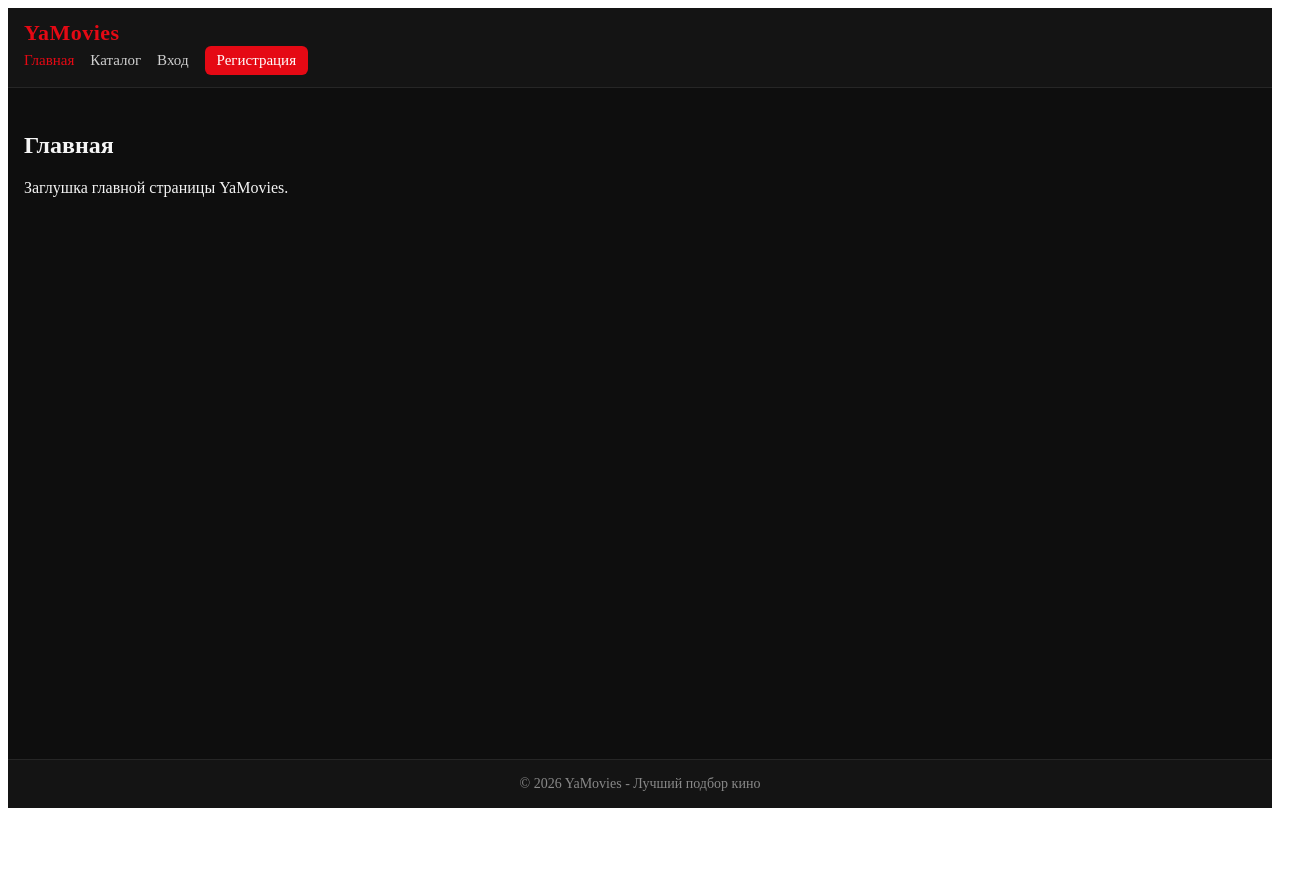
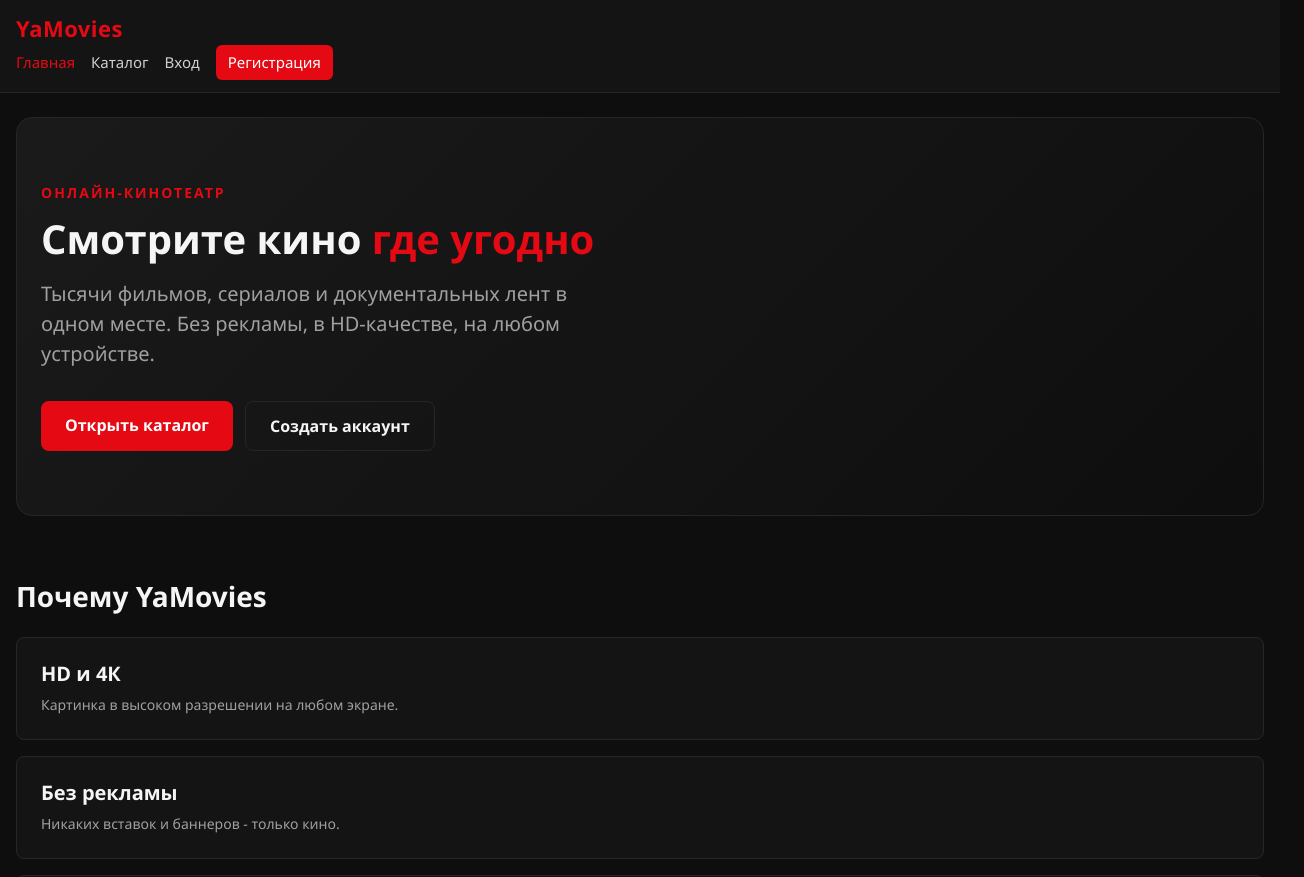
Before and after one commit to Yamik15/React_Project, a React (Vite) app in the folder ya-movies/: page / in a window 1280 px wide. Shown: the top 877 px of the page, 1304 px wide, since content can reach past the window. Before the commit the page ends 816 px from the top, so only its background shows below. Built offline with nearby package versions, Linux system fonts and the light colour scheme.

Commit message:
Added global styles & CSS variables & Main page

```diff
--- a/ya-movies/src/main.jsx
+++ b/ya-movies/src/main.jsx
@@ -1,6 +1,10 @@
 import { StrictMode } from 'react'
 import { createRoot } from 'react-dom/client'
 import { BrowserRouter } from 'react-router-dom'
+
+import './styles/variables.css'
+import './styles/global.css'
+
 import App from './App.jsx'
 
 createRoot(document.getElementById('root')).render(
--- /dev/null
+++ b/ya-movies/src/pages/HomePage/HomePage.css
@@ -0,0 +1,132 @@
+.home {
+    display: flex;
+    flex-direction: column;
+    gap: var(--space-8);
+}
+
+/* -- Hero -- */
+.home__hero {
+    background: linear-gradient(135deg, #1a1a1a 0%, #0e0e0e 100%);
+    border-radius: var(--radius-lg);
+    padding: var(--space-8) var(--space-5);
+    border: 1px solid var(--color-border);
+}
+
+.home__hero-content {
+    max-width: 720px;
+}
+
+.home__eyebrow {
+    color: var(--color-accent);
+    font-size: var(--font-size-sm);
+    font-weight: 600;
+    text-transform: uppercase;
+    letter-spacing: 2px;
+    margin-bottom: var(--space-3);
+}
+
+.home__title {
+    font-size: var(--font-size-2xl);
+    margin-bottom: var(--space-4);
+}
+
+.home__title-accent {
+    color: var(--color-accent);
+}
+
+.home__subtitle {
+    color: var(--color-text-muted);
+    font-size: var(--font-size-lg);
+    margin-bottom: var(--space-6);
+    max-width: 560px;
+}
+
+.home__actions {
+    display: flex;
+    flex-wrap: wrap;
+    gap: var(--space-3);
+}
+
+/* -- Кнопки */
+.home__btn {
+    display: inline-block;
+    padding: var(--space-3) var(--space-5);
+    border-radius: var(--radius-md);
+    font-weight: 600;
+    font-size: var(--font-size-base);
+    transition: transform 0.15s, background 0.2s;
+}
+
+.home__btn--primary {
+    background: var(--color-accent);
+    color: #ffffff;
+}
+
+.home__btn--primary-hover {
+    background: var(--color-accent-hover);
+    transform: translateY(-1px);
+}
+
+.home__btn--ghost {
+    border: 1px solid var(--color-border);
+    color: var(--color-text);
+}
+
+.home__btn--ghost-hover {
+    border-color: var(--color-accent);
+    color: var(--color-accent);
+}
+
+/* -- Features -- */
+.home__section-title {
+    font-size: var(--font-size-xl);
+    margin-bottom: var(--space-5);
+}
+
+.home__features-grid {
+    display: grid;
+    grid-template-columns: 1fr;
+    gap: var(--space-4);
+}
+
+.home__feature {
+    background: var(--color-surface);
+    border: 1px solid var(--color-border);
+    border-radius: var(--radius-md);
+    padding: var(--space-5);
+    transition: border-color 0.2s, transform 0.15s;
+}
+
+.home__feature:hover {
+    border-color: var(--color-accent);
+    transform: translateY(-2px);
+}
+
+.home__feature-title {
+    font-size: var(--font-size-lg);
+    margin-bottom: var(--space-2);
+}
+
+.home__feature-text {
+    color: var(--color-text-muted);
+    font-size: var(--font-size-sm);
+}
+
+/* -- CTA -- */
+.home__cta {
+    text-align: center;
+    background: var(--color-surface);
+    border: 1px solid var(--color-border);
+    border-radius: var(--radius-lg);
+    padding: var(--space-7) var(--space-5);
+}
+
+.home__cta-title {
+    font-size: var(--font-size-xl);
+    margin-bottom: var(--space-3);
+}
+
+.home__cta-text {
+    color: var(--color-text-muted);
+    margin-bottom: var(--space-5);
+}
--- a/ya-movies/src/pages/HomePage/HomePage.jsx
+++ b/ya-movies/src/pages/HomePage/HomePage.jsx
@@ -1,8 +1,48 @@
+import { Link } from "react-router-dom"
+import './HomePage.css'
+
 export default function HomePage() {
     return (
-        <section>
-            <h1>Главная</h1>
-            <p>Заглушка главной страницы YaMovies.</p>
-        </section>
+        <div className="home">
+            <section className="home__hero">
+                <div className="home__hero-content">
+                    <p className="home__eyebrow">Онлайн-кинотеатр</p>
+                    <h1 className="home__title">Смотрите кино <span className="home__title-accent">где угодно</span></h1>
+                    <p className="home__subtitle">Тысячи фильмов, сериалов и документальных лент в одном месте. Без рекламы, в HD-качестве, на любом устройстве.</p>
+                    <div className="home__actions">
+                        <Link to="/catalog" className="home__btn home__btn--primary">Открыть каталог</Link>
+                        <Link to="/register" className="home__btn home__btn--ghost">Создать аккаунт</Link>
+                    </div>
+                </div>
+            </section>
+
+            <section className="home__features">
+                <h2 className="home__section-title">Почему YaMovies</h2>
+                <div className="home__features-grid">
+                    <article className="home__feature">
+                        <h3 className="home__feature-title">HD и 4К</h3>
+                        <p className="home__feature-text">Картинка в высоком разрешении на любом экране.</p>
+                    </article>
+                    <article className="home__feature">
+                        <h3 className="home__feature-title">Без рекламы</h3>
+                        <p className="home__feature-text">Никаких вставок и баннеров - только кино.</p>
+                    </article>
+                    <article className="home__feature">
+                        <h3 className="home__feature-title">Свои подборки</h3>
+                        <p className="home__feature-text">Сохраняйте фильмы в избранное и смотрите позже.</p>
+                    </article>
+                    <article className="home__feature">
+                        <h3 className="home__feature-title">Любое устройство</h3>
+                        <p className="home__feature-">Телефон, планшет, ноутбук - интерфейс подстроится.</p>
+                    </article>
+                </div>
+            </section>
+
+            <section className="home__cta">
+                <h2 className="home__cta-title">Готовы начать?</h2>
+                <p className="home__cta-text">Зарегистрируйтесь за минуту - и получите доступ к каталогу.</p>
+                <Link to="/register" className="home__btn home__btn--primary">Зарегистрироваться</Link>
+            </section>
+        </div>
     )
 }
--- /dev/null
+++ b/ya-movies/src/styles/global.css
@@ -0,0 +1,70 @@
+*,
+*::before,
+*::after {
+    box-sizing: border-box;
+    margin: 0;
+    padding: 0;
+}
+
+html {
+    font-size: 16px;
+}
+
+body {
+    font-family: var(--font-base);
+    font-size: var(--font-size-base);
+    line-height: 1.5;
+    color: var(--color-text);
+    background-color: var(--color-bg);
+    -webkit-font-smoothing: antialised;
+    min-height: 100vh;
+}
+
+img {
+    max-width: 100%;
+    display: block;
+}
+
+button {
+    font-family: inherit;
+    font-size: inherit;
+    cursor: pointer;
+    border: none;
+    background: none;
+    color: inherit;
+}
+
+input,
+textarea,
+select {
+    font-family: inherit;
+    font-size: inherit;
+    color: inherit;
+}
+
+a {
+    color: inherit;
+    text-decoration: none;
+}
+
+ul,
+ol {
+    list-style: none;
+}
+
+h1, h2, h3, h4 {
+    line-height: 1.2;
+    font-weight: 700;
+}
+
+h1 {
+    font-size: var(--font-size-2xl);
+}
+
+h2 {
+    font-size: var(--font-size-xl);
+}
+
+h3 {
+    font-size: var(--font-size-lg);
+}
--- /dev/null
+++ b/ya-movies/src/styles/variables.css
@@ -0,0 +1,41 @@
+:root {
+    /* Цвета */
+    --color-bg: #0e0e0e;
+    --color-surface: #141414;
+    --color-surface-2: #1c1c1c;
+    --color-border: #262626;
+    --color-text: #f5f5f5;
+    --color-text-muted: #a0a0a0;
+    --color-accent: #e50914;
+    --color-accent-hover: #b20710;
+    --color-success: #2ecc71;
+    --color-error: #ff4d4d;
+
+    /* Типографика */
+    --font-base: "Segoe UI", system-ui, -apple-system, sans-serif;
+    --font-base-xs: 12px;
+    --font-size-sm: 14px;
+    --font-size-base: 16px;
+    --font-size-lg: 20px;
+    --font-size-xl: 28px;
+    --font-size-2xl: 40px;
+
+    /* Отступы (кратно 4px по стандарту) */
+    --space-1: 4px;
+    --space-2: 8px;
+    --space-3: 12px;
+    --space-4: 16px;
+    --space-5: 24px;
+    --space-6: 32px;
+    --space-7: 48px;
+    --space-8: 64px;
+
+    /* Радиусы и тени */
+    --radius-sm: 4px;
+    --radius-md: 8px;
+    --radius-lg: 16px;
+    --shadow-card: 0 4px 12px rgba(0, 0, 0, 0.4);
+
+    /* Контейнер */
+    --container-max: 1280px;
+}
```
